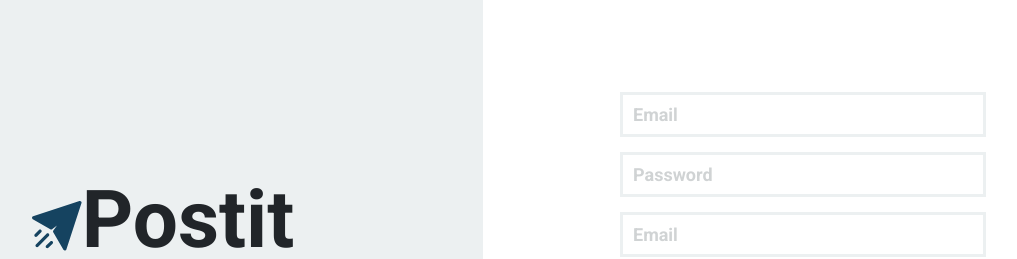
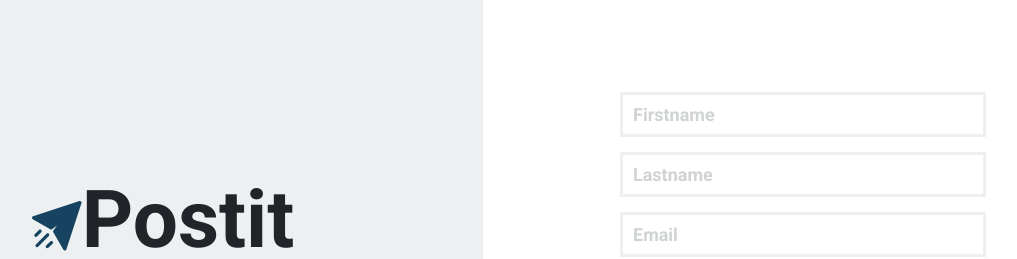
Before and after one commit to Jelhill/Postit-Messaging-App, a React (Create React App) app: page /signUpForm in a window 1280 px wide. Shown: the top 259 px of the page, without its empty margins (157-1174 px from the left). Built offline with nearby package versions, Linux system fonts and the light colour scheme.

Commit message:
Form correction

```diff
--- a/src/Component/SignInForm.js
+++ b/src/Component/SignInForm.js
@@ -14,7 +14,7 @@ export default function RightSide() {
             placeholder='Email'
             name='email'
             id='email'
-            autocomplete='on'
+            autoComplete="off"
           />
           <br />
           <input
@@ -22,11 +22,11 @@ export default function RightSide() {
             placeholder='Password'
             name='password'
             id='password'
-            autocomplete='off'
+            autoComplete="off"
           />
         </div>
-        <div class='below-input'>
-          <div class='below-input-right'>
+        <div className='below-input'>
+          <div className='below-input-right'>
             <input type='checkbox' />
             Remember me{" "}
           </div>
@@ -37,7 +37,7 @@ export default function RightSide() {
           Sign In with Google
         </button>
       </form>
-      <div class='dontHaveAccount'>
+      <div className='dontHaveAccount'>
         <p>
           Dont have an account? <Link to={"/signUpForm"}> Sign Up</Link>
         </p>
--- a/src/Component/SignUpForm.js
+++ b/src/Component/SignUpForm.js
@@ -11,11 +11,27 @@ export default function RightSide() {
       <form action='' className='form-div'>
         <div>
           <input
+            type='text'
+            placeholder='Firstname'
+            name='firstname'
+            id='firstname'
+            autoComplete='off'
+          />
+          <br />
+          <input
+            type='text'
+            placeholder='Lastname'
+            name='lastname'
+            id='lastname'
+            autoComplete='off'
+          />
+          <br />
+          <input
             type='email'
             placeholder='Email'
             name='email'
             id='email'
-            autocomplete='on'
+            autoComplete='on'
           />
           <br />
           <input
@@ -23,29 +39,13 @@ export default function RightSide() {
             placeholder='Password'
             name='password'
             id='password'
-            autocomplete='off'
-          />{" "}
-          <br />
-          <input
-            type='email'
-            placeholder='Email'
-            name='email'
-            id='email'
-            autocomplete='on'
-          />
-          <br />
-          <input
-            type='password'
-            placeholder='Password'
-            name='password'
-            id='password'
-            autocomplete='off'
+            autoComplete='off'
           />
         </div>
         <div className='below-input'>
           <div className='below-input-right'>
             <input type='checkbox' />
-            Remember me{" "}
+            Remember me
           </div>
           <Link to=''>Forgot Password</Link>
         </div>
--- a/src/homepage/Dashboard.js
+++ b/src/homepage/Dashboard.js
@@ -5,6 +5,7 @@ import { Link } from "react-router-dom"
 
 
 class Dashboard extends React.Component{
+
   render(){
     return(
       <div className="Container">
```
